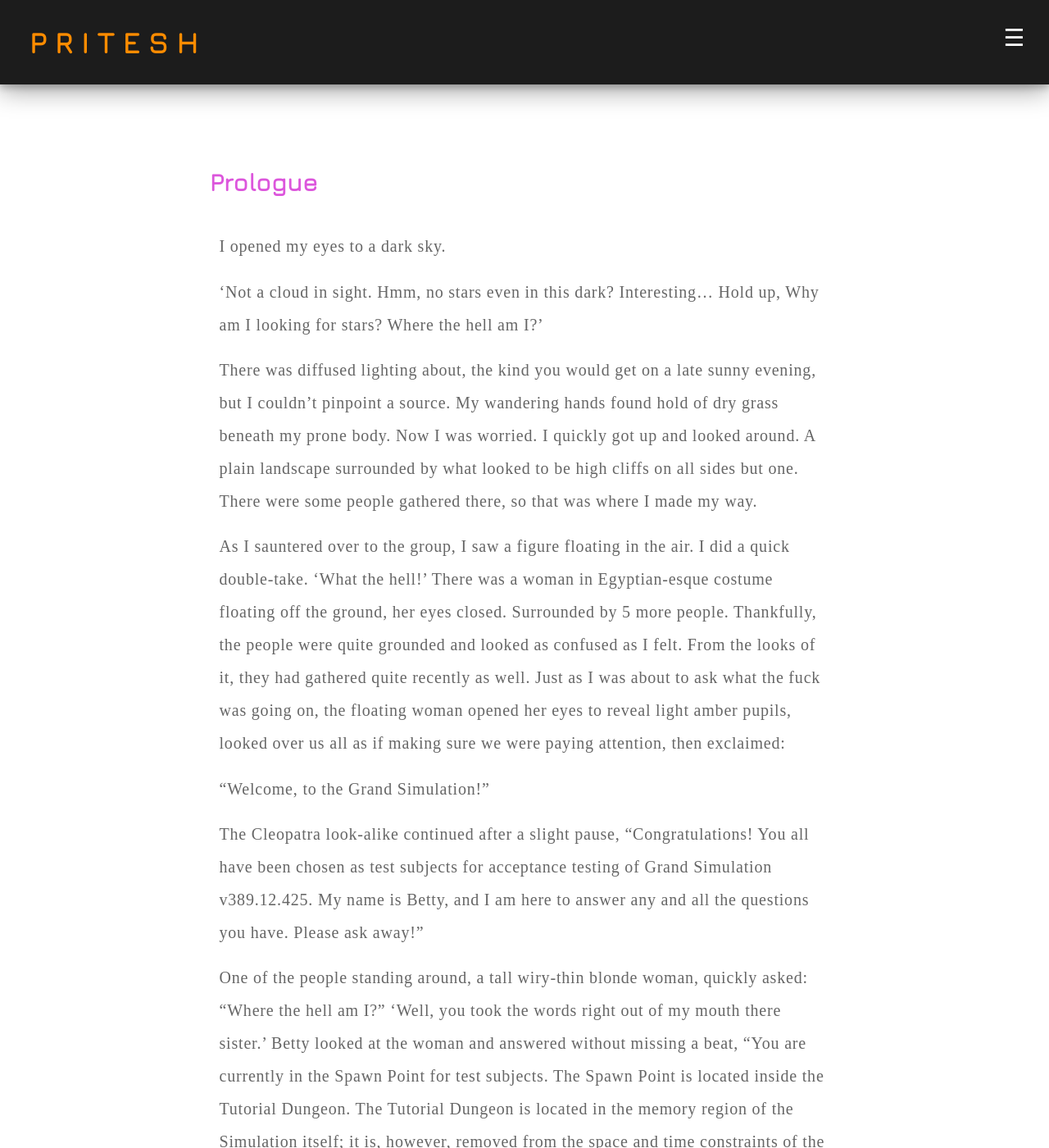
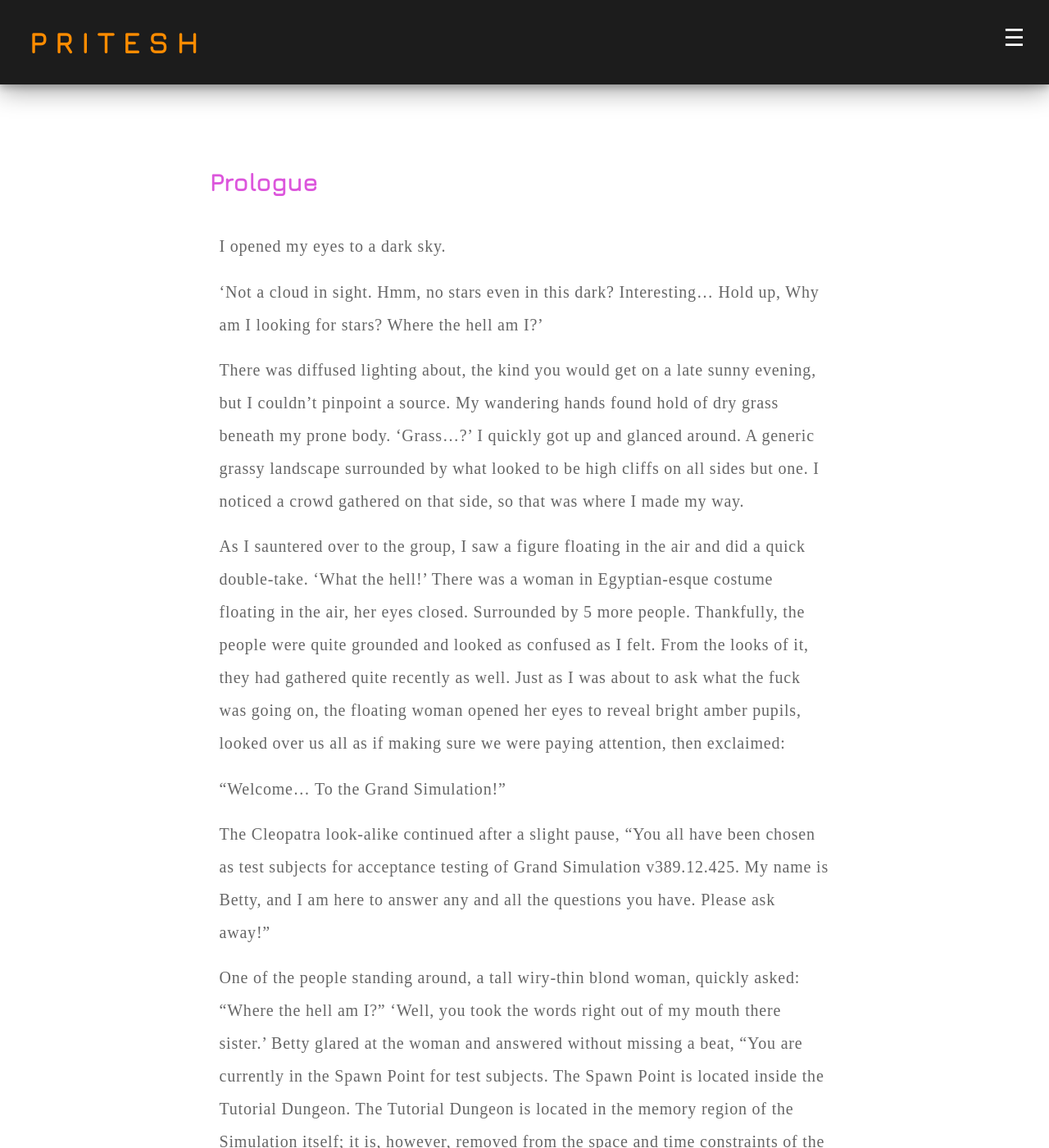
Before and after one commit to EMPAT94/empat94.github.io, a Jekyll site: the page built from _gs/Prologue.md, in a window 1280 px wide and 1400 px high. Shown: the whole window at 82% size. Built offline with Jekyll 4.4.1, drawn with Linux system fonts in a browser that asks for light colours; some web fonts are replaced; comment, search, counter and statistics services are not loaded; some of the changed text lies outside the part shown.

```diff
--- a/_gs/Prologue.md
+++ b/_gs/Prologue.md
@@ -9,37 +9,37 @@ I opened my eyes to a dark sky.
 
 ‘Not a cloud in sight. Hmm, no stars even in this dark? Interesting… Hold up, Why am I looking for stars? Where the hell am I?’
 
-There was diffused lighting about, the kind you would get on a late sunny evening, but I couldn't pinpoint a source. My wandering hands found hold of dry grass beneath my prone body. Now I was worried. I quickly got up and looked around. A plain landscape surrounded by what looked to be high cliffs on all sides but one. There were some people gathered there, so that was where I made my way.
+There was diffused lighting about, the kind you would get on a late sunny evening, but I couldn't pinpoint a source. My wandering hands found hold of dry grass beneath my prone body. 'Grass...?' I quickly got up and glanced around. A generic grassy landscape surrounded by what looked to be high cliffs on all sides but one. I noticed a crowd gathered on that side, so that was where I made my way.
 
-As I sauntered over to the group, I saw a figure floating in the air. I did a quick double-take. ‘What the hell!’ There was a woman in Egyptian-esque costume floating off the ground, her eyes closed. Surrounded by 5 more people. Thankfully, the people were quite grounded and looked as confused as I felt. From the looks of it, they had gathered quite recently as well. Just as I was about to ask what the fuck was going on, the floating woman opened her eyes to reveal light amber pupils, looked over us all as if making sure we were paying attention, then exclaimed:
+As I sauntered over to the group, I saw a figure floating in the air and did a quick double-take. ‘What the hell!’ There was a woman in Egyptian-esque costume floating in the air, her eyes closed. Surrounded by 5 more people. Thankfully, the people were quite grounded and looked as confused as I felt. From the looks of it, they had gathered quite recently as well. Just as I was about to ask what the fuck was going on, the floating woman opened her eyes to reveal bright amber pupils, looked over us all as if making sure we were paying attention, then exclaimed:
 
-“Welcome, to the Grand Simulation!”
+“Welcome... To the Grand Simulation!”
 
-The Cleopatra look-alike continued after a slight pause, “Congratulations! You all have been chosen as test subjects for acceptance testing of Grand Simulation v389.12.425. My name is Betty, and I am here to answer any and all the questions you have. Please ask away!”
+The Cleopatra look-alike continued after a slight pause, “You all have been chosen as test subjects for acceptance testing of Grand Simulation v389.12.425. My name is Betty, and I am here to answer any and all the questions you have. Please ask away!”
 
-One of the people standing around, a tall wiry-thin blonde woman, quickly asked: “Where the hell am I?” ‘Well, you took the words right out of my mouth there sister.’ Betty looked at the woman and answered without missing a beat, “You are currently in the Spawn Point for test subjects. The Spawn Point is located inside the Tutorial Dungeon. The Tutorial Dungeon is located in the memory region of the Simulation itself; it is, however, removed from the space and time constraints of the main program!”
+One of the people standing around, a tall wiry-thin blond woman, quickly asked: “Where the hell am I?” ‘Well, you took the words right out of my mouth there sister.’ Betty glared at the woman and answered without missing a beat, “You are currently in the Spawn Point for test subjects. The Spawn Point is located inside the Tutorial Dungeon. The Tutorial Dungeon is located in the memory region of the Simulation itself; it is, however, removed from the space and time constraints of the main program!”
 
 The blonde had her mouth hanging open. I noticed that after I managed to gather my own slack jaws. Before anyone else could ask anything else, I spoke up: “How do we get back home?” Betty’s orange eyes, which were trained on the blonde so far, now bore into me. They seemed devoid of life for some reason. She spoke in her eerie voice again: “To get out of the Tutorial, and the Simulation as a whole, you must be deleted; in other words, you must die.” Not only did our mouths hang open again like a sinkhole, I felt several hearts skip a beat, or perhaps just mine skipping more than once. We all looked at each other, but no one spoke for a while.
 
-“Anoo… How are you flying?” a black-haired youth on my left asked. He had been gawking at Betty for a while. ‘Quite the silver-lining kind of guy we have here; also she is not flying, just floating,’ I argued uselessly in my mind. Betty turned to him in her mechanical manner - I was glad she wasn't staring at me anymore. “It is a spell that inverses gravity until the mass of my body is balanced by the pull in either direction at an elevation of 2.73 meters off the ground.”
+“Anoo… How are you flying?” a black-haired youth on my left asked. He had been gawking at Betty for a while. ‘Quite the silver-lining kind of guy we have here; also she is not flying, just floating,’ I argued uselessly in my mind. Betty turned to him in her mechanical manner - I was glad she wasn't staring at me anymore. “It is a spell that inverses gravity until the mass of this body is balanced by the pull in either direction at an elevation of 2.73 meters off the ground.”
 
 While that was a lot to chew on, I immediately caught on something - ‘float SPELL?’ Apparently, the kid did as well; he was practically shaking with excitement. “You can do magic?” he asked with obvious excitement. She replied again - perhaps it was only me, but it looked like she was expecting this question, “Why yes! Everyone in the Simulation can cast spells and do magic. Even you! Some Classes are restricted to only using said spells while other Classes can actively tweak other spells or create new ones entirely!” ‘Classes? Magic? What…?’
 
 “Ummm… Is there any other way of getting out of this… simulation, besides, you know, dying?” a fair doe-eyed girl asked from beside the blonde. “I’m afraid there isn't.” Betty replied and continued eyeing the poor girl as if mocking her. While everyone digested that, I put in another question, “What are we supposed to do here?” Betty set her glare on me again, “First, you must complete the Tutorial to get to the base Level of human adults in the Simulation. Once you finish the Tutorial and enter the Simulation, you are free to do as you wish.”
 
 <br />
- <p style="text-align:center"><strong>¤ ¤ ¤</strong></p>
+<p style="text-align:center"><strong>¤ ¤ ¤</strong></p>
 <br />
 
 Betty wasn't going anywhere soon; the blonde had confirmed that. So there we stood, awkwardly introducing ourselves at blondie's insistence. She went first:
 
-“You all can call me Julie. I’m a lawyer and I live in Berlin,” she said and looked around for whoever was going next. A slightly plump girl with a reddish hair-do by her side coughed slightly to get everyone’s attention.
+“You all can call me Julie. I’m a lawyer and I live in Berlin,” she said and looked around for whoever was going next. Apparently we were doing the name-place-occupation introduction. A slightly plump girl with a reddish hair-do by her side coughed slightly to get everyone’s attention.
 
 I noticed that there were three women, all on my right, grouped up. And two guys standing some distance apart to my left. The curious kid and another slightly overweight guy. Everyone looked either around my age of mid-20s or younger. The girl continued her introduction since no one interrupted:
 
-“I’m Carol, Irish. I am studying Uni.” With that, she did a slight nod of her head and stepped back. If not for the current situations, I could see her being the life of a party, or  mischievous in general. No one spoke up next, so I did.
+“I’m Carol, Irish. I am studying Uni.” With that, she did a slight nod of her head and stepped back. If not for the current situation, I could see her being the life of a party, or  mischievous in general. No one spoke up next, so I did.
 
-“Name’s Pat. I’m a programmer.” I said my piece and stayed silent. No point in wasting words. The curious guy went next:
+“Name’s Pat. I’m a software developer.” I said my piece and looked around for the next intro. The curious guy went next:
 
 “Hajimemashta, my name is Taro. I am 17 years old, a high school student from Japan.” He glanced around with a carefree smile as if he knew some secret no one else did. ‘What I’d give to know where his cheery attitude comes from!’
 
@@ -49,4 +49,4 @@ I noticed that there were three women, all on my right, grouped up. And two guys
 
 ‘Good, now that that’s done, back to getting the hell out of doge,’ I thought. Apparently, so did everyone else, as we all turned back to Betty for an in-depth interrogation session. ‘Please let this just be some weird dream,’ I prayed.
 
-If only I knew the kind of shit I was going to end up in, I might have prayed harder, a lot harder…
+If only I knew the kind of shit I was going to end up in, I might have prayed harder. A lot harder…
```
Also changed, not shown: _gs/Chapter 1 - Chat Bot.md (+3 -3 lines), _gs/Chapter 2 - Class Selection.md (+9 -9 lines), _gs/Chapter 3 - Level 0.md (+7 -3 lines), _gs/Chapter 4 - Gesture Input.md (+20 -10 lines), _gs/Chapter 5 - Slime Fest.md (+5 -5 lines), Gemfile.lock.
